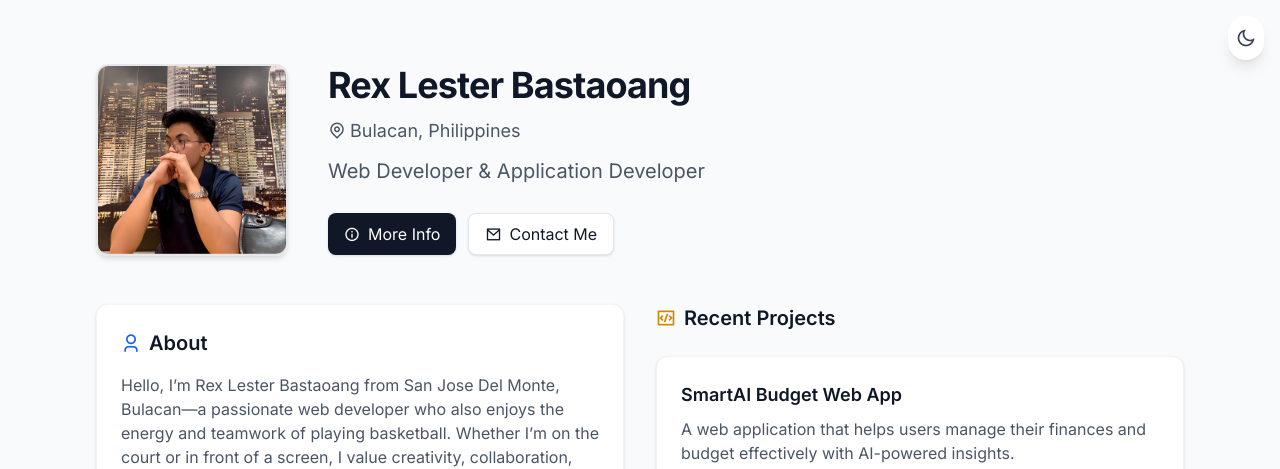
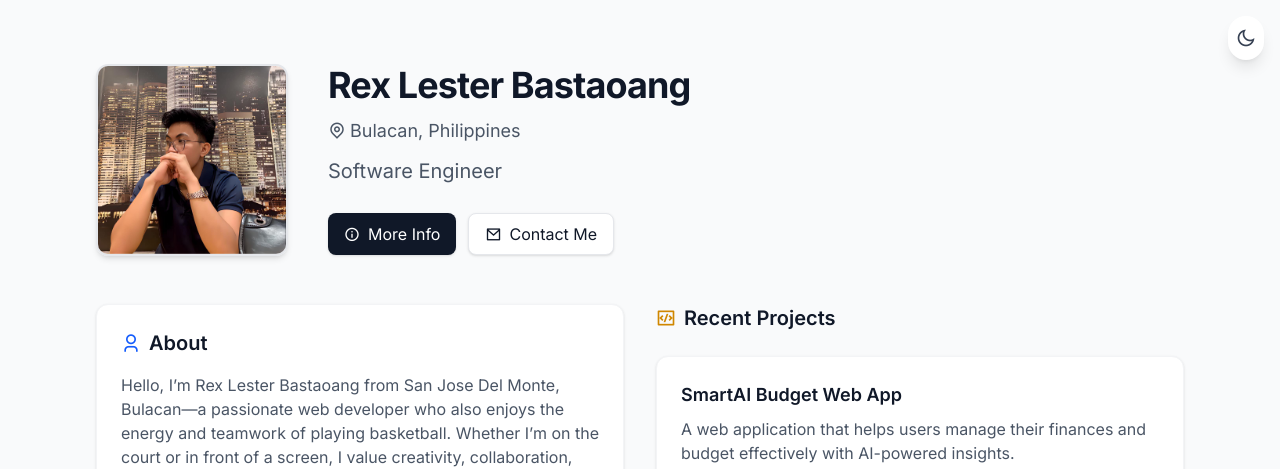
Before and after one commit to rxlester2315/MainPorfolio, a plain HTML site: page index.html in a window 1280 px wide. Shown: the top 469 px of the page. Drawn offline with nearby package versions, Linux system fonts and the light colour scheme.

Commit message:
Update index.html

```diff
--- a/index.html
+++ b/index.html
@@ -82,7 +82,7 @@
             :class="darkMode ? 'text-gray-300' : 'text-gray-600'"
             class="text-xl"
           >
-            Web Developer & Application Developer
+            Software Engineer
           </h2>
 
           <div
```
